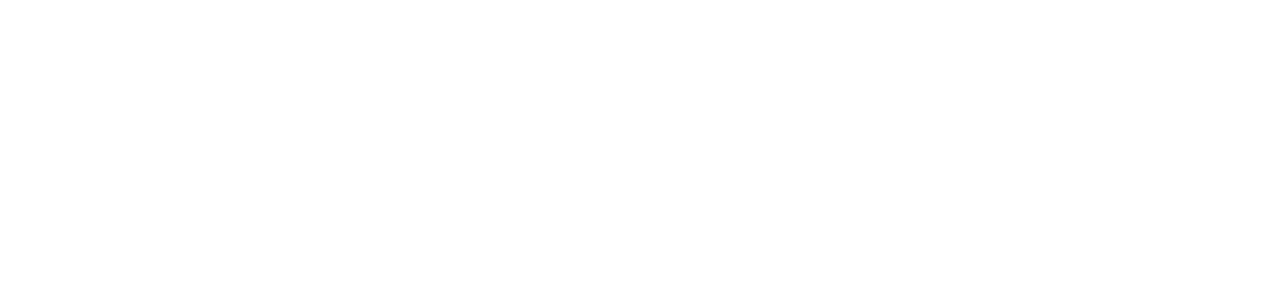
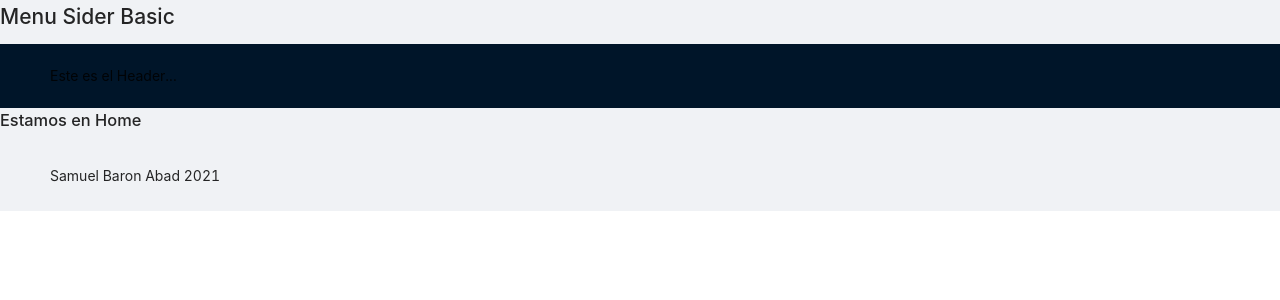
Before and after one commit to SamuelBaronAbad/curso-MERN, a React (Create React App) app: page / in a window 1280 px wide. Shown: the top 300 px of the page. Built offline with nearby package versions, Linux system fonts and the light colour scheme.

Commit message:
Routes Ended

```diff
--- a/src/config/routes.js
+++ b/src/config/routes.js
@@ -1,9 +1,17 @@
 // Layout
 import LayoutAdmin from "../layouts/layoutAdmin";
+import LayoutBasic from "../layouts/layoutBasic";
 
 // Admin Pages
 import AdminHome from "../pages/Admin";
 import AdminSignIn from "../pages/Admin/SignIn";
+
+// Pages
+import Contact from "../pages/Contact";
+import Home from "../pages/Home";
+
+// Other
+import Error404 from "../pages/Error404";
 
 const routes = [
     {
@@ -20,6 +28,30 @@
                 path: "/admin/login",
                 component: AdminSignIn,
                 exact: true
+            },
+            {
+                component: Error404
+            }
+        ]
+    },
+
+    {
+        path: "/",
+        component: LayoutBasic,
+        exact: false,
+        routes: [
+            {
+                path: "/",
+                component: Home,
+                exact: true
+            },
+            {
+                path: "/contact",
+                component: Contact,
+                exact: true
+            },
+            {
+                component: Error404
             }
         ]
     }
--- a/src/layouts/layoutAdmin.js
+++ b/src/layouts/layoutAdmin.js
@@ -1,12 +1,12 @@
 import React from 'react';
-import {Route} from 'react-router-dom';
+import { Route, Switch } from 'react-router-dom';
 import { Layout } from "antd";
 
 import "./layoutAdmin.scss";
 
 export default function LayoutAdmin(props) {
-const {routes} = props;
-const {Header, Content,Footer} = Layout;
+    const { routes } = props;
+    const { Header, Content, Footer } = Layout;
 
     return (
         <Layout>
@@ -14,7 +14,7 @@
             <Layout>
                 <Header>header...</Header>
                 <Content>
-                  <LoadRouters routes={routes}/>
+                    <LoadRoutes routes={routes} />
                 </Content>
                 <Footer>
                     Samuel Baron Abad 2021
@@ -26,14 +26,17 @@
 }
 
 // (props) => ({routes}) == const {routes} = props;
-function LoadRouters({routes}) {
-return routes.map((route, index)=> (
+function LoadRoutes({ routes }) {
+    return (
+        <Switch>
+            {routes.map((route, index) => (
                 <Route
                     key={index}
                     path={route.path}
                     exact={route.exact}
                     component={route.component}
                 />
-))
-
+            ))}
+        </Switch>
+    )
 }
--- a/src/layouts/layoutBasic.js
+++ b/src/layouts/layoutBasic.js
@@ -1,14 +1,39 @@
 import React from 'react';
+import { Route, Switch } from "react-router-dom";
 import { Layout } from "antd";
 
-export default function LayoutBasic() {
+import './layoutBasic.scss';
+
+export default function LayoutBasic(props) {
+    const { routes } = props;
+    const { Header, Content, Footer } = Layout;
     return (
         <Layout>
-            <h2>Menu Sider</h2>
-            <div>
-                Contenido...
-            </div>
-            <h5>Footer</h5>
+            <h2>Menu Sider Basic</h2>
+            <Layout>
+                <Header>Este es el Header...</Header>
+                <Content>
+                    <LoadRoutes routes={routes} />
+                </Content>
+                <Footer>
+                    Samuel Baron Abad 2021
+                </Footer>
+            </Layout>
         </Layout>
     )
 }
+
+function LoadRoutes({ routes }) {
+    return (
+        <Switch>
+            {routes.map((route, index) => (
+                <Route
+                    key={index}
+                    path={route.path}
+                    exact={route.exact}
+                    component={route.component}
+                />
+            ))}
+        </Switch>
+    )
+}
--- /dev/null
+++ b/src/pages/Error404.js
@@ -0,0 +1,7 @@
+import React from 'react';
+
+export default function Error404(){
+    return (
+        <div>Error 404</div>
+    )
+}
```
Also changed, not shown: src/layouts/layoutBasic.scss (added), 1 other file (tests, documents, lock files or other folders). Lines whose indentation alone changed are shown as unchanged.
